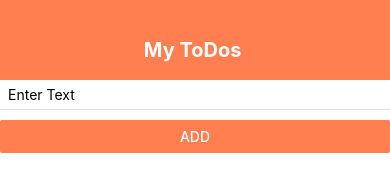
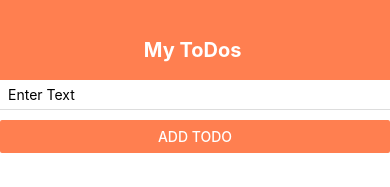
Before and after one commit to JoeSwanTonsing/todoApp, a React Native app: screen / in a window 390 px wide. Shown: the top 187 px of the page. Built offline with nearby package versions, Linux system fonts and the light colour scheme.

Commit message:
Prettier

```diff
--- a/components/AddTodo.js
+++ b/components/AddTodo.js
@@ -1,5 +1,5 @@
 import React, {useState} from 'react';
-import {StyleSheet, TextInput, Text, Button, View} from 'react-native';
+import {StyleSheet, TextInput, Button, View} from 'react-native';
 
 export default function AddTodo({submitHandler}) {
   const [text, setText] = useState('');
@@ -15,7 +15,11 @@ export default function AddTodo({submitHandler}) {
         placeholder="Enter Text"
         onChangeText={changeHandler}
       />
-      <Button onPress={() => submitHandler(text)} title="Add" color="coral" />
+      <Button
+        onPress={() => submitHandler(text)}
+        title="Add Todo"
+        color="coral"
+      />
     </View>
   );
 }
```
